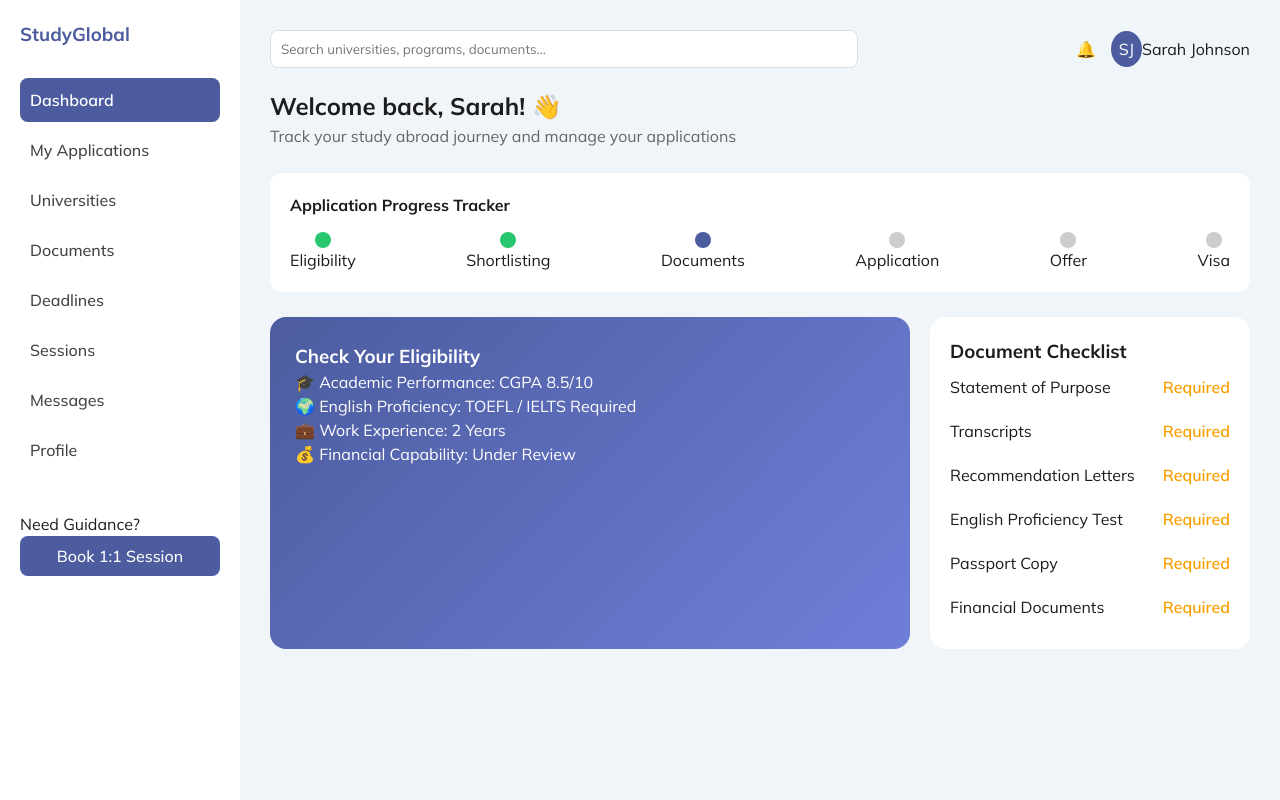
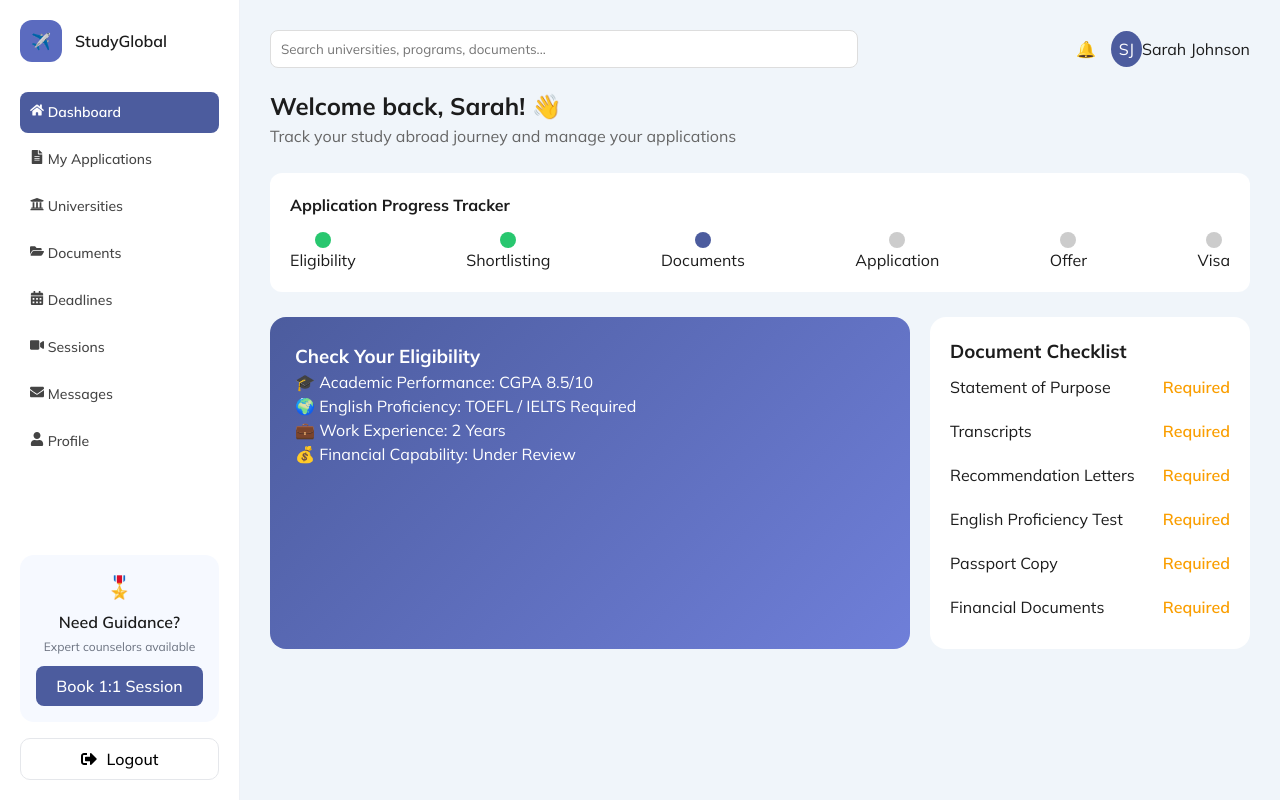
Before and after one commit to farheentrisha/FineAnswer, a React (Vite) app in the folder client/: page /dashboard in a window 1280 px wide. Built offline with nearby package versions, Linux system fonts and the light colour scheme; a web font is replaced by a local one.

Commit message:
sidebar logos added

```diff
--- a/client/package.json
+++ b/client/package.json
@@ -30,6 +30,7 @@
     "@types/react": "^19.1.16",
     "@types/react-dom": "^19.1.9",
     "@vitejs/plugin-react": "^5.0.4",
+    "baseline-browser-mapping": "^2.9.7",
     "eslint": "^9.36.0",
     "eslint-plugin-react-hooks": "^5.2.0",
     "eslint-plugin-react-refresh": "^0.4.22",
--- a/client/src/components/Sidebar.css
+++ b/client/src/components/Sidebar.css
@@ -1,35 +1,128 @@
-.sidebar nav a {
-  display: block;
-  padding: 10px 14px;
-  border-radius: 8px;
+.sidebar {
+  width: 260px;
+  height: 100vh;
+  background: #ffffff;
+  border-right: 1px solid #eef1f6;
+  padding: 18px;
+  display: flex;
+  flex-direction: column;
+}
+
+/* Logo */
+.sidebar-logo {
+  display: flex;
+  align-items: center;
+  gap: 13px;
+  margin-bottom: 30px;
+}
+
+.logo-icon {
+  width: 42px;
+  height: 42px;
+  border-radius: 12px;
+  background: #5b6bbf;
+  color: #fff;
+  display: flex;
+  align-items: center;
+  justify-content: center;
+}
+
+.sidebar-logo h3 {
+  margin: 0;
+  font-size: 16px;
+  font-weight: 600;
+}
+
+.sidebar-logo span {
+  font-size: 12px;
+  color: #8a8fa3;
+}
+
+/* Navigation */
+.sidebar-nav {
+  flex: 1;
+}
+
+.sidebar-nav a {
+  display: flex;
+  align-items: center;
+  gap: 12px;
+  padding: 12px 14px;
+  border-radius: 12px;
   color: #2d2d2d;
+  font-size: 14px;
   text-decoration: none;
   margin-bottom: 6px;
   cursor: pointer;
   transition: all 0.25s ease;
 }
 
-/* Hover effect */
-.sidebar nav a:hover {
-  background-color: #f0f5fa;
-  color: #4c5c9e;
-  transform: translateX(4px);
+.sidebar-nav a:hover {
+  background-color: #f1f4ff;
+  color: #5b6bbf;
 }
 
-/* Active item */
-.sidebar nav a.active {
-  background-color: #4c5c9e;
+.sidebar-nav a.active {
+  background-color: #5b6bbf;
   color: #ffffff;
   font-weight: 600;
 }
 
-/* Button hover */
+/* CTA Card */
+.sidebar-cta {
+  background: #f6f9ff;
+  border-radius: 14px;
+  padding: 16px;
+  text-align: center;
+  margin-bottom: 16px;
+}
+
+.cta-icon {
+  font-size: 22px;
+  margin-bottom: 6px;
+}
+
+.cta-title {
+  font-weight: 600;
+  margin: 4px 0;
+}
+
+.cta-sub {
+  font-size: 12px;
+  color: #6b7280;
+  margin-bottom: 10px;
+}
+
 .sidebar-cta button {
-  transition: all 0.25s ease;
+  width: 100%;
+  padding: 10px;
+  border-radius: 10px;
+  border: none;
+  background: #5b6bbf;
+  color: #fff;
+  font-weight: 500;
+  cursor: pointer;
+  transition: 0.25s;
 }
 
 .sidebar-cta button:hover {
-  background-color: #fa9e00;
-  color: #ffffff;
-  transform: translateY(-2px);
+  background: #4756a6;
 }
+
+/* Logout */
+.logout-btn {
+  background: transparent;
+  border: 1px solid #e5e7eb;
+  padding: 10px;
+  border-radius: 10px;
+  cursor: pointer;
+  display: flex;
+  align-items: center;
+  gap: 10px;
+  justify-content: center;
+  transition: 0.25s;
+}
+
+.logout-btn:hover {
+  background: #f3f4f6;
+}
--- a/client/src/components/Sidebar.jsx
+++ b/client/src/components/Sidebar.jsx
@@ -1,25 +1,52 @@
-import React from 'react';
-import './Sidebar.css';
+import React from "react";
+import {
+  FaHome,
+  FaFileAlt,
+  FaUniversity,
+  FaFolderOpen,
+  FaCalendarAlt,
+  FaVideo,
+  FaEnvelope,
+  FaUser,
+  FaSignOutAlt,
+} from "react-icons/fa";
+import "./Sidebar.css";
+
 export default function Sidebar() {
   return (
     <aside className="sidebar">
-      <h3 className="logo">StudyGlobal</h3>
+      {/* Logo */}
+      <div className="sidebar-logo">
+        <div className="logo-icon">✈️</div>
+        <div>
+          <h3>StudyGlobal</h3>
+        </div>
+      </div>
 
-      <nav>
-        <a className="active">Dashboard</a>
-        <a>My Applications</a>
-        <a>Universities</a>
-        <a>Documents</a>
-        <a>Deadlines</a>
-        <a>Sessions</a>
-        <a>Messages</a>
-        <a>Profile</a>
+      {/* Navigation */}
+      <nav className="sidebar-nav">
+        <a className="active"><FaHome /> Dashboard</a>
+        <a><FaFileAlt /> My Applications</a>
+        <a><FaUniversity /> Universities</a>
+        <a><FaFolderOpen /> Documents</a>
+        <a><FaCalendarAlt /> Deadlines</a>
+        <a><FaVideo /> Sessions</a>
+        <a><FaEnvelope /> Messages</a>
+        <a><FaUser /> Profile</a>
       </nav>
 
+      {/* CTA */}
       <div className="sidebar-cta">
-        <p>Need Guidance?</p>
+        <div className="cta-icon">🎖️</div>
+        <p className="cta-title">Need Guidance?</p>
+        <p className="cta-sub">Expert counselors available</p>
         <button>Book 1:1 Session</button>
       </div>
+
+      {/* Logout */}
+      <button className="logout-btn">
+        <FaSignOutAlt /> Logout
+      </button>
     </aside>
   );
 }
--- a/client/src/components/navbar3.jsx
+++ b/client/src/components/navbar3.jsx
@@ -10,7 +10,7 @@ export default function Navbar() {
       <div className="nav-inner">
 
         {/* Left Logo */}
-        <div className="nav-logo">FineAnswer</div>
+        <div className="nav-logo">Logo</div>
 
         {/* Right Menu */}
         <nav className="nav-menu">
```
Also changed, not shown: 1 other file (tests, documents, lock files or other folders).
